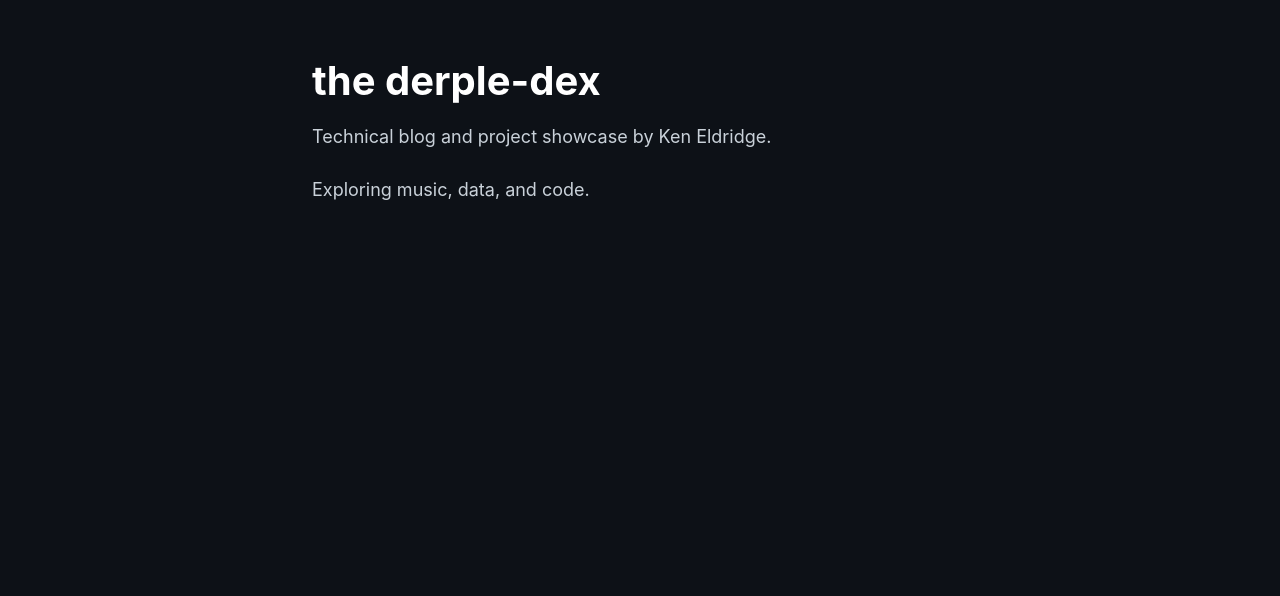
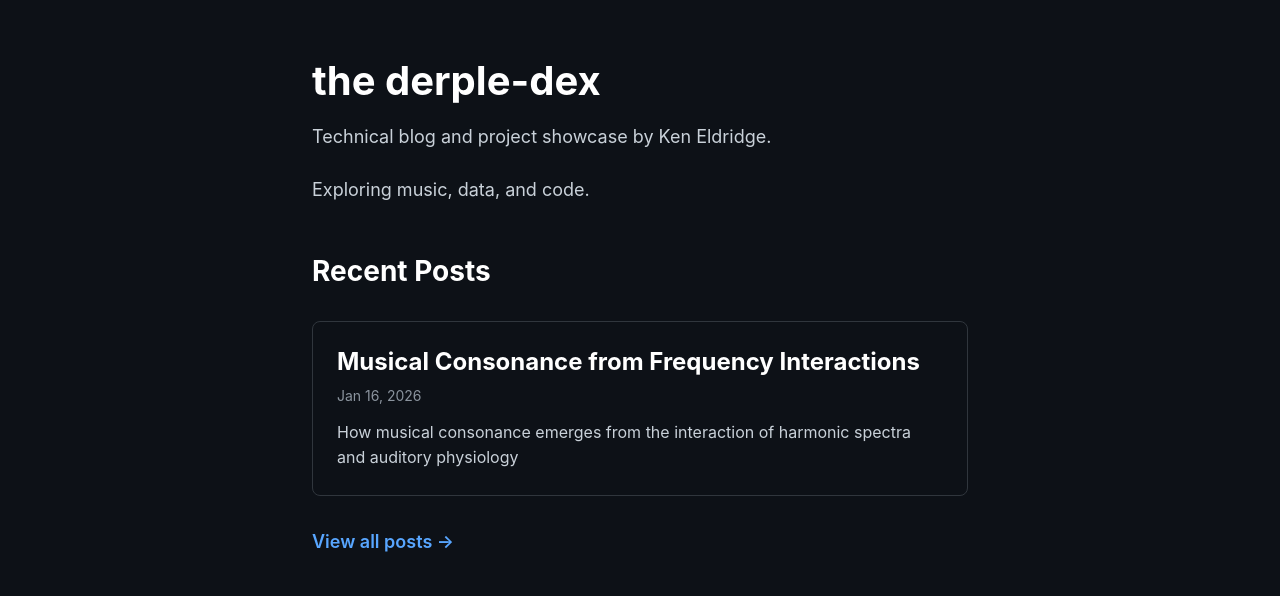
Before and after one commit to kenEldridge/portfolio-blog, an Astro site: page /portfolio-blog/ in a window 1280 px wide. Shown: the part 66-662 px from the top of the page. Built offline with nearby package versions, Linux system fonts and the light colour scheme; Astro itself is replaced by a stand-in of ours.

Commit message:
Fix navigation links with base path and add recent posts to home page

```diff
--- a/src/components/Header.astro
+++ b/src/components/Header.astro
@@ -1,14 +1,15 @@
 ---
 import HeaderLink from './HeaderLink.astro';
+const base = import.meta.env.BASE_URL;
 ---
 
 <header>
 	<nav class="container">
-		<h2><a href="/">the derple-dex</a></h2>
+		<h2><a href={base}>the derple-dex</a></h2>
 		<div class="nav-right">
 			<div class="internal-links">
-				<HeaderLink href="/">Home</HeaderLink>
-				<HeaderLink href="/blog">Blog</HeaderLink>
+				<HeaderLink href={base}>Home</HeaderLink>
+				<HeaderLink href={`${base}blog`}>Blog</HeaderLink>
 			</div>
 			<div class="header-actions">
 				<a href="https://github.com/kenEldridge" target="_blank" rel="noopener" aria-label="GitHub" title="View my GitHub">
--- a/src/pages/blog/index.astro
+++ b/src/pages/blog/index.astro
@@ -9,6 +9,8 @@ import { SITE_DESCRIPTION, SITE_TITLE } from '../../consts';
 const posts = (await getCollection('blog')).sort(
 	(a, b) => b.data.pubDate.valueOf() - a.data.pubDate.valueOf(),
 );
+
+const base = import.meta.env.BASE_URL;
 ---
 
 <!doctype html>
@@ -83,7 +85,7 @@ const posts = (await getCollection('blog')).sort(
 					{
 						posts.map((post) => (
 							<li>
-								<a href={`/blog/${post.id}/`}>
+								<a href={`${base}blog/${post.id}/`}>
 									{post.data.heroImage && (
 										<img src={post.data.heroImage.src} alt="" />
 									)}
--- a/src/pages/index.astro
+++ b/src/pages/index.astro
@@ -3,6 +3,14 @@ import BaseHead from '../components/BaseHead.astro';
 import Footer from '../components/Footer.astro';
 import Header from '../components/Header.astro';
 import { SITE_DESCRIPTION, SITE_TITLE } from '../consts';
+import { getCollection } from 'astro:content';
+import FormattedDate from '../components/FormattedDate.astro';
+
+const posts = (await getCollection('blog')).sort(
+	(a, b) => b.data.pubDate.valueOf() - a.data.pubDate.valueOf()
+).slice(0, 3);
+
+const base = import.meta.env.BASE_URL;
 ---
 
 <!doctype html>
@@ -32,6 +40,62 @@ import { SITE_DESCRIPTION, SITE_TITLE } from '../consts';
 			a:hover {
 				text-decoration: underline;
 			}
+			.recent-posts {
+				margin-top: 3rem;
+			}
+			.recent-posts h2 {
+				font-size: 1.75rem;
+				margin-bottom: 1.5rem;
+				color: var(--text-heading);
+			}
+			.recent-posts ul {
+				list-style: none;
+				padding: 0;
+				margin: 0;
+				display: flex;
+				flex-direction: column;
+				gap: 1rem;
+			}
+			.recent-posts li {
+				border: 1px solid var(--border);
+				border-radius: 8px;
+				overflow: hidden;
+				transition: transform 0.2s, border-color 0.2s;
+			}
+			.recent-posts li:hover {
+				transform: translateY(-2px);
+				border-color: var(--accent);
+			}
+			.recent-posts li a {
+				display: block;
+				padding: 1.5rem;
+				text-decoration: none;
+				color: inherit;
+			}
+			.recent-posts li a:hover {
+				text-decoration: none;
+			}
+			.recent-posts h3 {
+				margin: 0 0 0.5rem 0;
+				font-size: 1.5rem;
+				color: var(--text-heading);
+			}
+			.recent-posts .post-date {
+				font-size: 0.875rem;
+				color: var(--text-secondary);
+				margin: 0 0 0.75rem 0;
+			}
+			.recent-posts .description {
+				margin: 0;
+				font-size: 1rem;
+				color: var(--text-primary);
+			}
+			.view-all {
+				display: inline-block;
+				margin-top: 1.5rem;
+				font-size: 1.125rem;
+				font-weight: 600;
+			}
 		</style>
 		<script is:inline>
 			// Load saved theme or default to dark
@@ -49,6 +113,24 @@ import { SITE_DESCRIPTION, SITE_TITLE } from '../consts';
 			<p>
 				Exploring music, data, and code.
 			</p>
+
+			<section class="recent-posts">
+				<h2>Recent Posts</h2>
+				<ul>
+					{posts.map((post) => (
+						<li>
+							<a href={`${base}blog/${post.id}/`}>
+								<h3>{post.data.title}</h3>
+								<p class="post-date">
+									<FormattedDate date={post.data.pubDate} />
+								</p>
+								<p class="description">{post.data.description}</p>
+							</a>
+						</li>
+					))}
+				</ul>
+				<a href={`${base}blog`} class="view-all">View all posts →</a>
+			</section>
 		</main>
 		<Footer />
 	</body>
```
